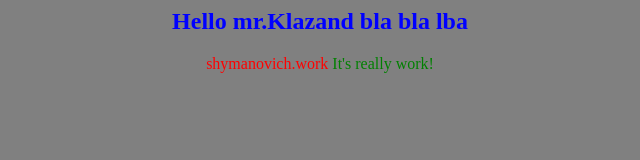
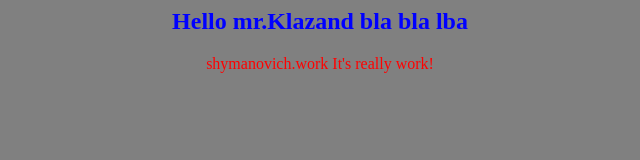
Before and after one commit to EugeneShymanovich/Jenkins-first, a plain HTML site: page index.html in a window 1280 px wide. Shown: the whole page, without its empty margins (320-960 px from the left). Drawn offline with Linux system fonts and the light colour scheme.

Commit message:
Change color to red

```diff
--- a/index.html
+++ b/index.html
@@ -3,7 +3,7 @@
 <center>
 <h2><font color=blue>Hello mr.Klazand bla bla lba </font></h2>
 <font color=red>shymanovich.work</font>
-  <font color=green>It's really work!</font>
+  <font color=red>It's really work!</font>
 </center>
 </body>
 </html>
```
